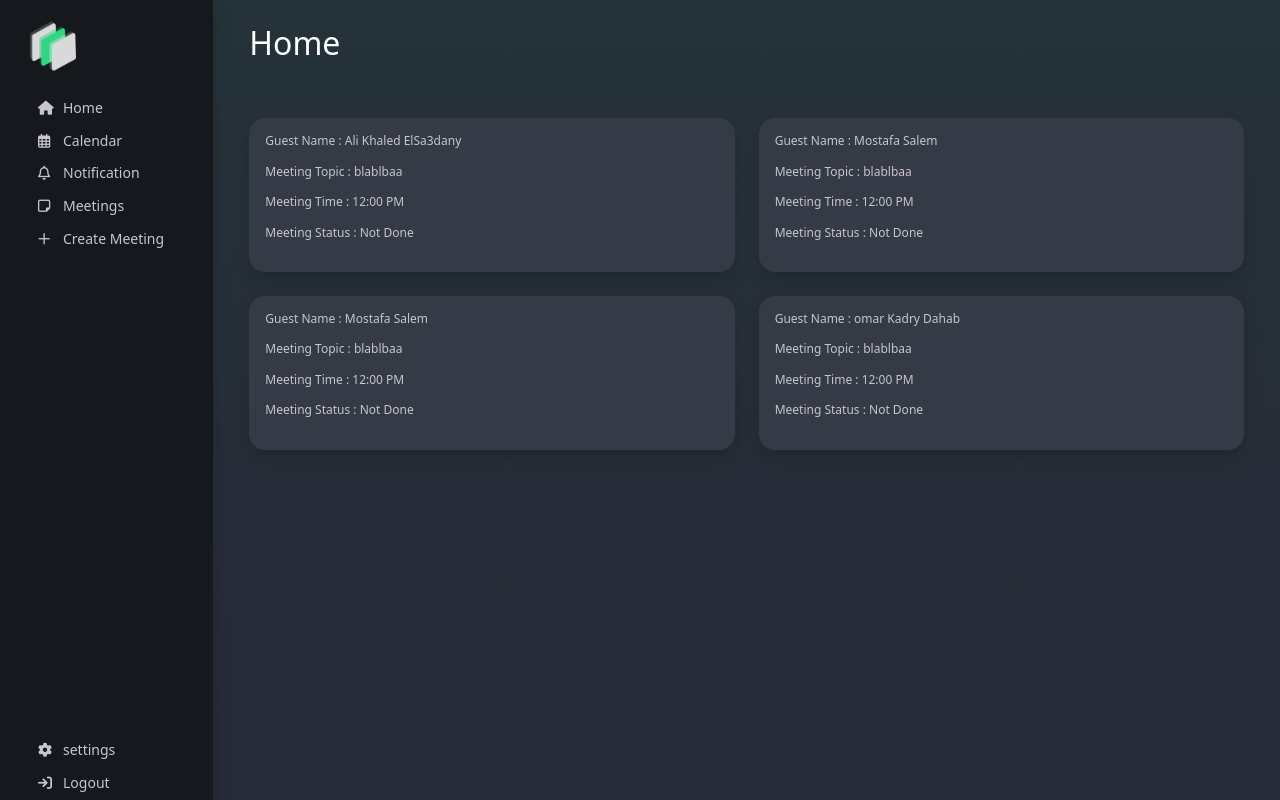
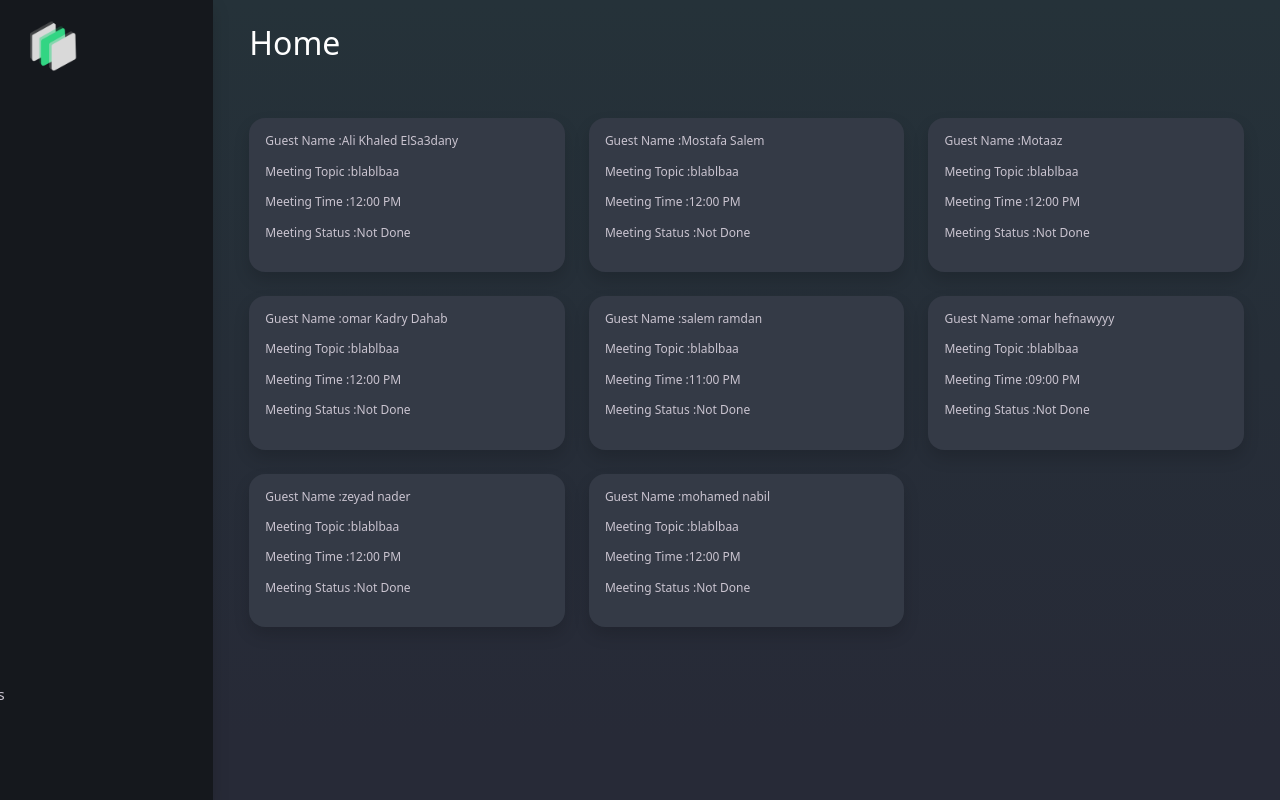
Before and after one commit to Ali1Kh/repos, a React (Create React App) app in the folder meeting-management/: page / in a window 1280 px wide. Built offline with nearby package versions, Linux system fonts and the light colour scheme.

Commit message:
animations

```diff
--- a/meeting-management/package.json
+++ b/meeting-management/package.json
@@ -15,6 +15,7 @@
     "@testing-library/jest-dom": "^5.17.0",
     "@testing-library/react": "^13.4.0",
     "@testing-library/user-event": "^13.5.0",
+    "animate.css": "^4.1.1",
     "axios": "^1.6.2",
     "bootstrap": "^5.3.2",
     "clsx": "^2.0.0",
--- a/meeting-management/src/App.js
+++ b/meeting-management/src/App.js
@@ -12,6 +12,7 @@ import Meetings from "./components/secretary/Meeting/meetings/Meetings";
 import HomePage from "./components/HomePage/HomePage";
 import NotFound from "./components/NotFound/NotFound";
 import Calender from "./components/manager/Calender/Calender";
+import toast, { Toaster } from "react-hot-toast";
 
 const router = createHashRouter([
   {
@@ -20,6 +21,10 @@ const router = createHashRouter([
     children: [
       {
         path: "",
+        element: <HomePage />,
+      },
+      {
+        path: "home",
         element: <HomePage />,
       },
       {
@@ -80,6 +85,7 @@ function App() {
           <RouterProvider router={router} />
         </ThemeProvider>
       </LocalizationProvider>
+      <Toaster />
     </>
   );
 }
--- a/meeting-management/src/components/HomePage/HomePage.jsx
+++ b/meeting-management/src/components/HomePage/HomePage.jsx
@@ -1,14 +1,8 @@
 import { useState } from "react";
 import React from "react";
 import "./homePage.css";
-import Modal from "react-bootstrap/Modal";
 
 export default function HomePage() {
-    const [show, setShow] = useState(false);
-
-    const handleClose = () => setShow(false);
-    const handleShow = () => setShow(true);
-
   let meetings = [
     {
       GuestName: "Ali Khaled ElSa3dany",
@@ -23,13 +17,37 @@ export default function HomePage() {
       MeetingStatus: "Not Done",
     },
     {
-            GuestName: "Mostafa Salem",
+      GuestName: "Motaaz",
       MeetingTopic: "blablbaa",
       MeetingTime: "12:00 PM",
       MeetingStatus: "Not Done",
     },
     {
       GuestName: "omar Kadry Dahab",
+      MeetingTopic: "blablbaa",
+      MeetingTime: "12:00 PM",
+      MeetingStatus: "Not Done",
+    },
+    {
+      GuestName: "salem ramdan",
+      MeetingTopic: "blablbaa",
+      MeetingTime: "11:00 PM",
+      MeetingStatus: "Not Done",
+    },
+    {
+      GuestName: "omar hefnawyyy",
+      MeetingTopic: "blablbaa",
+      MeetingTime: "09:00 PM",
+      MeetingStatus: "Not Done",
+    },
+    {
+      GuestName: "zeyad nader",
+      MeetingTopic: "blablbaa",
+      MeetingTime: "12:00 PM",
+      MeetingStatus: "Not Done",
+    },
+    {
+      GuestName: "mohamed nabil",
       MeetingTopic: "blablbaa",
       MeetingTime: "12:00 PM",
       MeetingStatus: "Not Done",
@@ -54,48 +72,85 @@ export default function HomePage() {
           <h2 className="text-white mb-5">Home</h2>
           <div className="row gy-3">
             {meetings.map((meeting) => (
-                            <div className="col-md-6  col-sm-12 col-12 mt-4 " data-aos="fade-up" data-aos-delay="500" data-aos-once="true" onClick={handleShow}>
-                                <div className="inner-card shadow rounded-4 gap-3 p-3" data-bs-toggle="modal" data-bs-target="#exampleModalCenter">
-                                    <h6 className="mb-3"> Guest Name : <span className="fw-normal">{meeting.GuestName}</span></h6>
-                                    <h6 className="mb-3"> Meeting Topic : <span className="fw-normal">{meeting.MeetingTopic}</span></h6>
-                                    <h6 className="mb-3"> Meeting Time : <span className="fw-normal">{meeting.MeetingTime}</span></h6>
-                                    <h6 className="mb-3"> Meeting Status : <span className="fw-normal">{meeting.MeetingStatus}</span></h6>
+              <div
+                className="col-md-4 col-sm-12 col-12 mt-4 animate__animated animate__fadeIn animate__slower"
+                data-aos="fade-up"
+                data-aos-delay="500"
+                data-aos-once="true"
+              >
+                <div
+                  className="inner-card shadow rounded-4 gap-3 p-3"
+                  data-bs-toggle="modal"
+                  data-bs-target="#exampleModalCenter"
+                >
+                  <h6 className="mb-3">
+                    Guest Name :
+                    <span className="fw-normal">{meeting.GuestName}</span>
+                  </h6>
+                  <h6 className="mb-3">
+                    Meeting Topic :
+                    <span className="fw-normal">{meeting.MeetingTopic}</span>
+                  </h6>
+                  <h6 className="mb-3">
+                    Meeting Time :
+                    <span className="fw-normal">{meeting.MeetingTime}</span>
+                  </h6>
+                  <h6 className="mb-3">
+                    Meeting Status :
+                    <span className="fw-normal">{meeting.MeetingStatus}</span>
+                  </h6>
                 </div>
               </div>
             ))}
           </div>
-                    <div class="modal fade" id="exampleModalCenter">
-                        <div class="modal-dialog col-md-7 modal-dialog-centered" role="document">
-                            <div class="modal-content transition: `opacity 400ms, backdrop-filter 400ms`" >
+          <div className="modal fade" id="exampleModalCenter">
+            <div
+              className="modal-dialog col-md-7 modal-dialog-centered"
+              role="document"
+            >
+              <div className="modal-content transition: `opacity 400ms, backdrop-filter 400ms`">
                 <div className="inner-modal shadow rounded-4 p-4">
-                                    <div className="icon d-flex justify-content-end" onClick={handleClose}>
-                                        <i class="shadow fa-solid fa-xmark"></i>
+                  <div
+                    className="icon d-flex justify-content-end"
+                    data-bs-dismiss="modal"
+                  >
+                    <i className="shadow fa-solid fa-xmark"></i>
                   </div>
                   <div className="meeting-topic m-3">
                     <h2 className="text-white">Meeting Topic</h2>
                   </div>
                   <div className="container meeting-container">
-                                        <div className="row g-5">
+                    <div className="row g-md-5">
                       <div className="col-md-6">
                         <div className="col-ineer">
                           <span>Guest Name</span>
                           <h5 className="mb-3">{meetingsDetails.GuestName}</h5>
                           <span className="fw-normal">Meeting Topic</span>
-                                                    <h5 className="mb-3">{meetingsDetails.MeetingTopic}</h5>
+                          <h5 className="mb-3">
+                            {meetingsDetails.MeetingTopic}
+                          </h5>
                           <span>Meeting Date</span>
-                                                    <h5 className="mb-3">{meetingsDetails.MeetingDate}</h5>
+                          <h5 className="mb-3">
+                            {meetingsDetails.MeetingDate}
+                          </h5>
                           <span>Meeting Time</span>
-                                                    <h5 className="mb-3">{meetingsDetails.MeetingTime}</h5>
+                          <h5 className="mb-3">
+                            {meetingsDetails.MeetingTime}
+                          </h5>
                         </div>
                       </div>
                       <div className="col-md-6">
                         <div className="col-ineer">
                           <span>Meeting Address</span>
-                                                    <h5 className="mb-3">{meetingsDetails.MeetingAddress}</h5>
+                          <h5 className="mb-3">
+                            {meetingsDetails.MeetingAddress}
+                          </h5>
                           <span>Inside Or Out side The Facility</span>
                           <h5 className="mb-3">{meetingsDetails.Area}</h5>
                           <span>Meeting Status</span>
-                                                    <h5 className="mb-3">{meetingsDetails.MeetingStatus}</h5>
+                          <h5 className="mb-3">
+                            {meetingsDetails.MeetingStatus}
+                          </h5>
                           <span>Comments</span>
                           <h5 className="mb-3">{meetingsDetails.Comments}</h5>
                         </div>
--- a/meeting-management/src/components/manager/Calender/Calender.jsx
+++ b/meeting-management/src/components/manager/Calender/Calender.jsx
@@ -69,7 +69,7 @@ export default function Calender() {
   return (
     <div className="main py-5 px-md-5">
       <div className="container d-flex flex-column justify-content-center align-items-center ">
-        <h2 className="mb-5">Calender</h2>
+        <h2 className="mb-5 animate__animated animate__zoomIn">Calender</h2>
         <div className="calenderCard rounded-4 p-sm-3 p-xl-5 w-75">
           <div className="row my-3 gy-3">
             <div className="col-md-6 px-3">
--- a/meeting-management/src/components/secretary/Meeting/meetings/Meetings.jsx
+++ b/meeting-management/src/components/secretary/Meeting/meetings/Meetings.jsx
@@ -2,7 +2,6 @@ import React, { useEffect, useState } from "react";
 import { DataGrid } from "@mui/x-data-grid";
 import "./meetings.css";
 import $ from "jquery";
-import toast, { Toaster } from "react-hot-toast";
 import Button from "@mui/material/Button";
 import Dialog from "@mui/material/Dialog";
 import DialogActions from "@mui/material/DialogActions";
@@ -10,6 +9,7 @@ import DialogContent from "@mui/material/DialogContent";
 import DialogContentText from "@mui/material/DialogContentText";
 import DialogTitle from "@mui/material/DialogTitle";
 import { useNavigate } from "react-router-dom";
+import toast, { Toaster } from "react-hot-toast";
 
 export default function Meetings() {
   let [meetingsRows, setMeetingsRows] = useState([
@@ -235,10 +235,10 @@ export default function Meetings() {
     <>
       <div className="main">
         <div className="container d-flex flex-column align-items-center justify-content-center p-xxl-4">
-          <h2 className="mt-4 mb-xxl-4 mb-1" style={{ userSelect: "none" }}>
+          <h2 className="mt-4 mb-xxl-4 mb-1 animate__animated animate__zoomIn" style={{ userSelect: "none" }}>
             Meetings
           </h2>
-          <div className="meetingsConatiner p-4" style={{ width: "100%" }}>
+          <div className="meetingsConatiner  p-4" style={{ width: "100%" }}>
             <div
               className="meetings d-flex justify-content-center"
               style={{ height: 550, width: "100%" }}
@@ -292,7 +292,7 @@ export default function Meetings() {
                   },
                   {
                     field: "Address",
-                    headerClassName: "tableColumns",
+                    headerClassName: "tableColumns ",
                     align: "center",
                     headerAlign: "center",
                     width: 125,
@@ -413,7 +413,6 @@ export default function Meetings() {
             </Button>
           </DialogActions>
         </Dialog>
-        <Toaster />
       </div>
     </>
   );
--- a/meeting-management/src/components/secretary/Meeting/new meeting/NewMeeting.jsx
+++ b/meeting-management/src/components/secretary/Meeting/new meeting/NewMeeting.jsx
@@ -5,7 +5,8 @@ import { DesktopDatePicker } from "@mui/x-date-pickers/DesktopDatePicker";
 import { TimePicker } from "@mui/x-date-pickers/TimePicker";
 import { renderTimeViewClock } from "@mui/x-date-pickers/timeViewRenderers";
 import $ from "jquery";
-import dayjs from "dayjs";
+import toast, { Toaster } from "react-hot-toast";
+
 const newTheme = (theme) =>
   createTheme({
     palette: {
@@ -17,25 +18,43 @@ export default function NewMeeting() {
   let [time, setTime] = useState(null);
 
   function addMeeting() {
-    let dateInput;
+    let person = $("#meetPerson").val();
+    let topic = $("#meetTopic").val();
+    let address = $("#meetAddress").val();
+    let notes = $("#meetNotes").val();
+    let area = $('input[name="radio-group"]:checked').val();
+
+    console.log(date, time);
+    if (
+      (!date || !time || person == "") ||
+      topic == "" ||
+      address == "" ||
+      notes == "" ||
+      area == ""
+    ) {
+      $(".error").removeClass("d-none");
+      $(".error").addClass("d-block");
+      return;
+    }
+    let dateInput, timeInput;
     if (date) {
       dateInput = new Date(date.$d).toLocaleString("en-GB");
     }
-
-    let timeInput = new Date(time.$d).toLocaleString("en-GB", {
-      hour12: false,
-    });
+    if (time) {
+      timeInput = new Date(time.$d).toLocaleString("en-GB", {
+        hour12: false,
+      });
+    }
 
     let data = {
       date: dateInput.split(",")[0],
       time: timeInput.split(",")[1],
-      person: $("#meetPerson").val(),
-      topic: $("#meetTopic").val(),
-      address: $("#meetAddress").val(),
-      notes: $("#meetNotes").val(),
-      area: $('input[name="radio-group"]:checked').val(),
+      person,
+      topic,
+      address,
+      notes,
+      area,
     };
-    console.log(data);
   }
   return (
     <div className="main">
@@ -55,7 +74,6 @@ export default function NewMeeting() {
             </div>
             <div className="col-md-6  inputItem timePicker mb-3 px-5 ">
               <ThemeProvider theme={newTheme}>
-                {/* <MobileTimePicker /> */}
                 <TimePicker
                   onChange={(val) => setTime(val)}
                   viewRenderers={{
@@ -132,6 +150,9 @@ export default function NewMeeting() {
             </div>
           </div>
         </div>
+        <small style={{ color: "red" }} className="error d-none mb-3">
+          All Inputs Are Required!
+        </small>
         <button onClick={addMeeting} className="addButton">
           Add Meeting
         </button>
--- a/meeting-management/src/components/sidebar/Sidebar.jsx
+++ b/meeting-management/src/components/sidebar/Sidebar.jsx
@@ -1,73 +1,94 @@
 import "./sidebar.css";
 import logo from "../../image/Logo.png";
 import { Link } from "react-router-dom";
+import { useEffect } from "react";
+import $ from "jquery";
+const Sidebar = () => {
+  useEffect(() => {
+    // ?Active
+    $(".sidebarItem").click((e) => {
+      $(".sidebarItem.active").removeClass("active");
+      $(e.target).addClass("active");
+    });
+    // ? Animate list
+    $(".sidebarItem").eq(0).addClass("animate__fadeInUp animate__delay-150ms");
+    $(".sidebarItem").eq(1).addClass("animate__fadeInUp animate__delay-200ms");
+    $(".sidebarItem").eq(2).addClass("animate__fadeInUp animate__delay-250ms");
+    $(".sidebarItem").eq(3).addClass("animate__fadeInUp animate__delay-300ms");
+    $(".sidebarItem").eq(4).addClass("animate__fadeInUp animate__delay-350ms");
+    $(".sidebarItem")
+      .eq(5)
+      .addClass("animate__slideInLeft animate__delay-400ms");
+    $(".sidebarItem")
+      .eq(6)
+      .addClass("animate__slideInLeft animate__delay-450ms");
+  });
 
-const Sidebar = () => {
   return (
     <>
       <div className="sidebar d-flex flex-column shadow">
-        <div className="side-logo">
+        <div
+          style={{ userSelect: "none" }}
+          className="side-logo animate__animated animate__pulse"
+        >
           <img src={logo} alt="Logo" />
         </div>
-        <div className="header-side">
-          <h6>
-            <a href="#">
+        <div style={{ userSelect: "none" }} className="header-side pe-5">
+          <Link className="sidebarItem animate__animated active" to={"/home"}>
             <span className="d-inline-flex text-center justify-content-center">
               <i className="fa-solid fa-house"></i>
             </span>
             <span>Home</span>
-            </a>
-          </h6>
-          <h6>
-            <Link to={"/manager/calender"}>
+          </Link>
+
+          <Link
+            className="sidebarItem animate__animated"
+            to={"/manager/calender"}
+          >
             <span className="d-inline-flex text-center justify-content-center">
               <i className="fa-regular fa-calendar-days"></i>
             </span>
             <span>Calendar</span>
           </Link>
-          </h6>
-          <h6>
-            <a href="#">
+
+          <Link className="sidebarItem animate__animated" href="#">
             <span className="d-inline-flex text-center justify-content-center">
               <i className="fa-regular fa-bell"></i>
             </span>
             <span>Notification</span>
-            </a>
-          </h6>
-          <h6>
-            <Link to={"/meeting"}>
+          </Link>
+
+          <Link className="sidebarItem animate__animated" to={"/meeting"}>
             <span className="d-inline-flex text-center justify-content-center">
               <i class="fa-regular fa-note-sticky"></i>
             </span>
             <span>Meetings</span>
           </Link>
-          </h6>
-          <h6>
-            <Link to={"/meeting/addMeeting"}>
+
+          <Link
+            className="sidebarItem animate__animated"
+            to={"/meeting/addMeeting"}
+          >
             <span className="d-inline-flex text-center justify-content-center">
               <i className="fa-regular fa-plus"></i>
             </span>
             <span>Create Meeting</span>
           </Link>
-          </h6>
         </div>
-        <div className="setting-side mt-auto">
-          <h6>
-            <a href="#">
+        <div className="setting-side mt-auto mb-3 pe-5">
+          <Link className="sidebarItem animate__animated" to={"/settings"}>
             <span className="d-inline-flex text-center justify-content-center">
               <i className="fa-solid fa-gear"></i>
             </span>
-              <span>settings</span>
-            </a>
-          </h6>
-          <h6>
-            <a href="#">
+            <span>Settings</span>
+          </Link>
+
+          <Link className="sidebarItem animate__animated" href="#">
             <span className="d-inline-flex text-center justify-content-center">
               <i className="fa-solid fa-arrow-right-to-bracket"></i>
             </span>
             <span>Logout</span>
-            </a>
-          </h6>
+          </Link>
         </div>
       </div>
     </>
--- a/meeting-management/src/components/sidebar/sidebar.css
+++ b/meeting-management/src/components/sidebar/sidebar.css
@@ -1,5 +1,5 @@
 .sidebar {
-    background: #15181D;
+  background: #15181d;
   min-height: 100vh;
   position: sticky;
   top: 0;
@@ -18,32 +18,54 @@
   width: 70%;
 }
 
-.header-side h6,
-.setting-side h6  {
-    font-size: 14px;
-    margin:  0 20px;
-    color: #F6F7F9;
+.header-side a,
+.setting-side a {
+  font-size: 15px;
+  margin: 5px 35px;
+  color: #f6f7f9;
   padding: 8px;
   cursor: pointer;
+  text-decoration: none;
+  color: #cac4d0;
+  display: block;
+  border-radius: 10px;
+  transition: all 700ms;
 }
 
-.header-side h6 a,
-.setting-side h6 a {
-    text-decoration: none;
-    color: #CAC4D0;
-    transition: 1s;
-}
-
-.header-side h6 a i,
-.setting-side h6 a i {
+.header-side a i,
+.setting-side a i {
   padding: 0 10px;
   margin-right: 15px;
   width: 15px;
 }
 
-.header-side h6:hover ,
-.setting-side h6:hover {
+.header-side a:hover,
+.setting-side a:hover {
   background-color: rgba(23, 145, 186, 0.3);
-    border-radius: 10px;
-    border: 0;
 }
+
+.sidebarItem.active{
+  background-color: rgba(23, 145, 186, 0.3);
+}
+
+.animate__delay-150ms {
+  animation-delay: 150ms !important;
+}
+.animate__delay-200ms {
+  animation-delay: 200ms !important;
+}
+.animate__delay-250ms {
+  animation-delay: 250ms !important;
+}
+.animate__delay-300ms {
+  animation-delay: 300ms !important;
+}
+.animate__delay-350ms {
+  animation-delay: 350ms !important;
+}
+.animate__delay-400ms {
+  animation-delay: 400ms !important;
+}
+.animate__delay-450ms {
+  animation-delay: 450ms !important;
+}
--- a/meeting-management/src/index.js
+++ b/meeting-management/src/index.js
@@ -5,4 +5,5 @@ import App from './App';
 import "@fortawesome/fontawesome-free/css/all.min.css";
 import "bootstrap/dist/css/bootstrap.min.css";
 import "bootstrap/dist/js/bootstrap.bundle.min";
+import 'animate.css';
 ReactDOM.createRoot(document.getElementById('root')).render(<App />);
```
Also changed, not shown: 1 other file (tests, documents, lock files or other folders). Lines whose indentation alone changed are shown as unchanged.
